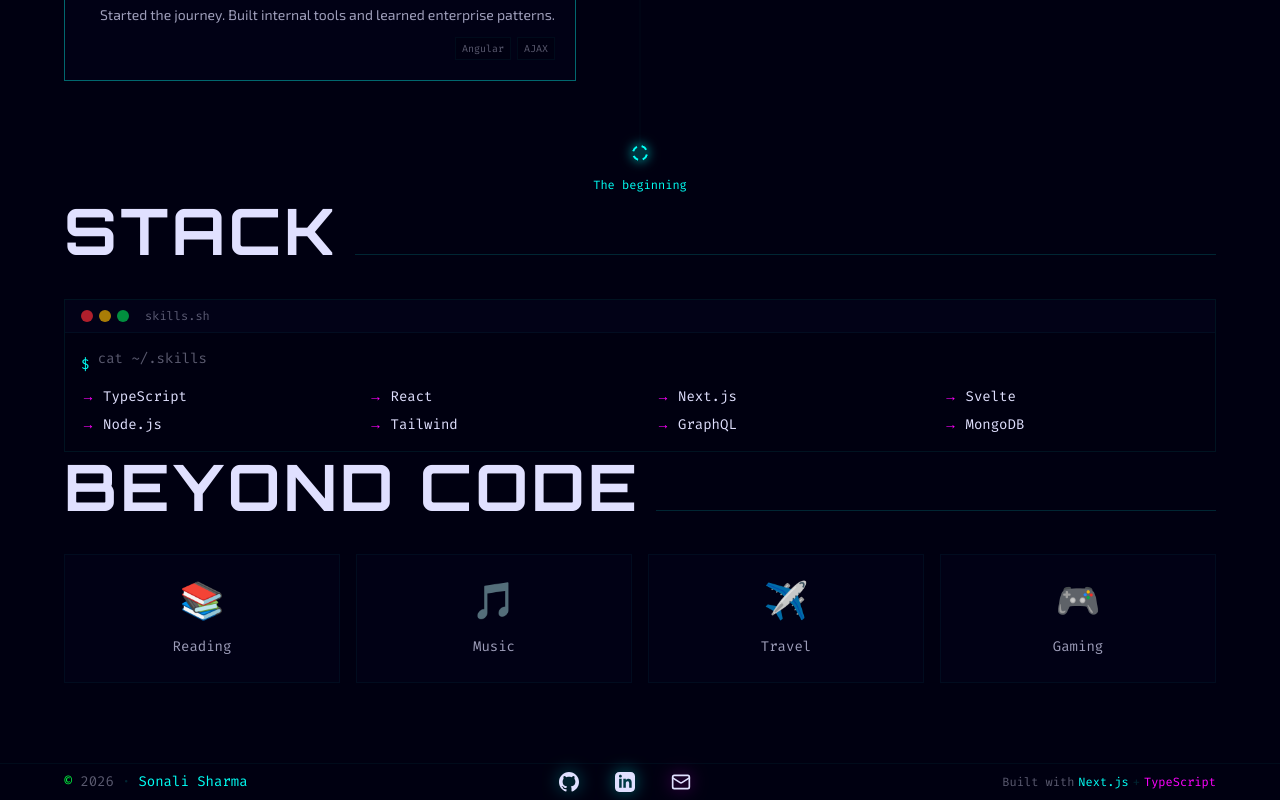
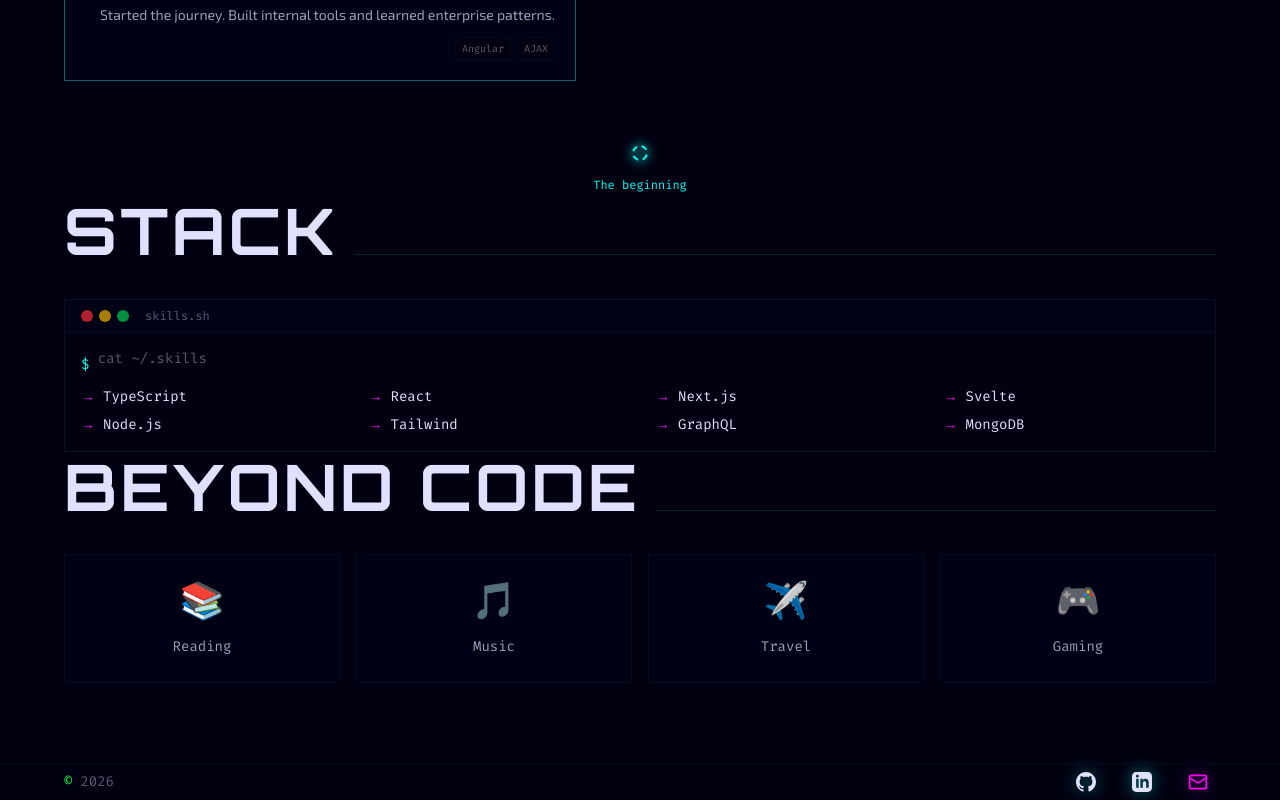
Before and after one commit to Sonali-Sharma-tech/portfolio, a Next.js app: page /about in a window 1280 px wide. Shown: the part 1950-2750 px from the top of the page. Built offline with nearby package versions, Linux system fonts and the light colour scheme.

Commit message:
fix(footer): clean up layout and hide email on hover

```diff
--- a/src/components/layout/footer.tsx
+++ b/src/components/layout/footer.tsx
@@ -15,10 +15,6 @@ export function Footer() {
           <div className="flex items-center gap-2 text-text-muted">
             <span className="text-green">©</span>
             <span suppressHydrationWarning>{currentYear}</span>
-            <span className="text-border">·</span>
-            <span className="text-cyan hover:text-white transition-colors">
-              Sonali Sharma
-            </span>
           </div>
 
           {/* Center: Social links - highlighted icons with hover effects */}
@@ -49,8 +45,8 @@ export function Footer() {
                 <path d="M19 0h-14c-2.761 0-5 2.239-5 5v14c0 2.761 2.239 5 5 5h14c2.762 0 5-2.239 5-5v-14c0-2.761-2.238-5-5-5zm-11 19h-3v-11h3v11zm-1.5-12.268c-.966 0-1.75-.79-1.75-1.764s.784-1.764 1.75-1.764 1.75.79 1.75 1.764-.783 1.764-1.75 1.764zm13.5 12.268h-3v-5.604c0-3.368-4-3.113-4 0v5.604h-3v-11h3v1.765c1.396-2.586 7-2.777 7 2.476v6.759z" />
               </svg>
             </Link>
-            <Link
-              href="mailto:sonalisharma.tech123@gmail.com"
+            <button
+              onClick={() => window.location.href = "mailto:sonalisharma.tech123@gmail.com"}
               className="group relative p-2 text-magenta transition-all duration-300 hover:scale-125 hover:text-white"
               aria-label="Email"
             >
@@ -60,16 +56,9 @@ export function Footer() {
                 <rect width="20" height="16" x="2" y="4" rx="2" />
                 <path d="m22 7-8.97 5.7a1.94 1.94 0 0 1-2.06 0L2 7" />
               </svg>
-            </Link>
+            </button>
           </div>
 
-          {/* Right: Built with */}
-          <div className="text-text-muted text-xs flex items-center gap-1">
-            <span>Built with</span>
-            <span className="text-cyan">Next.js</span>
-            <span className="text-border">+</span>
-            <span className="text-magenta">TypeScript</span>
-          </div>
         </div>
       </div>
     </footer>
```
